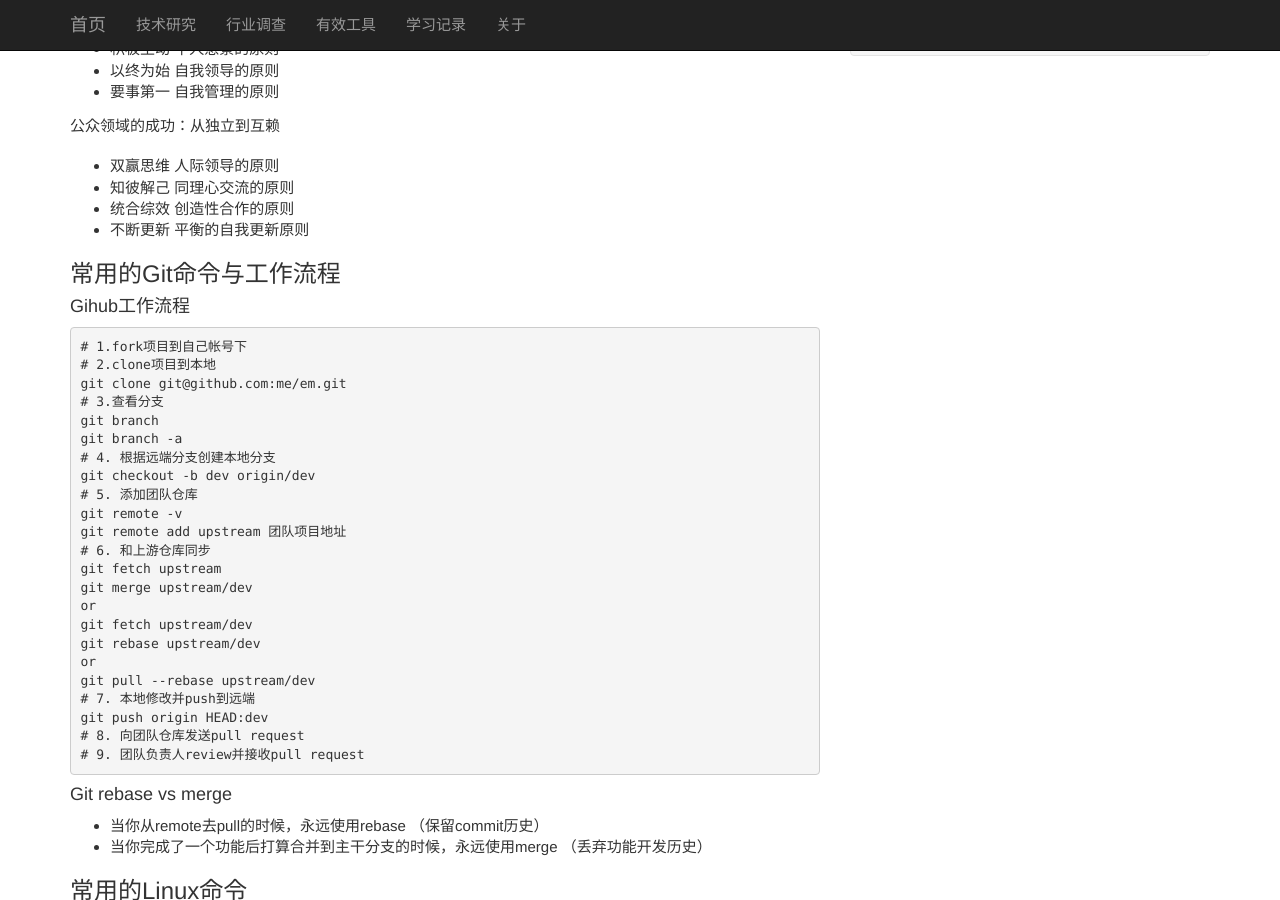
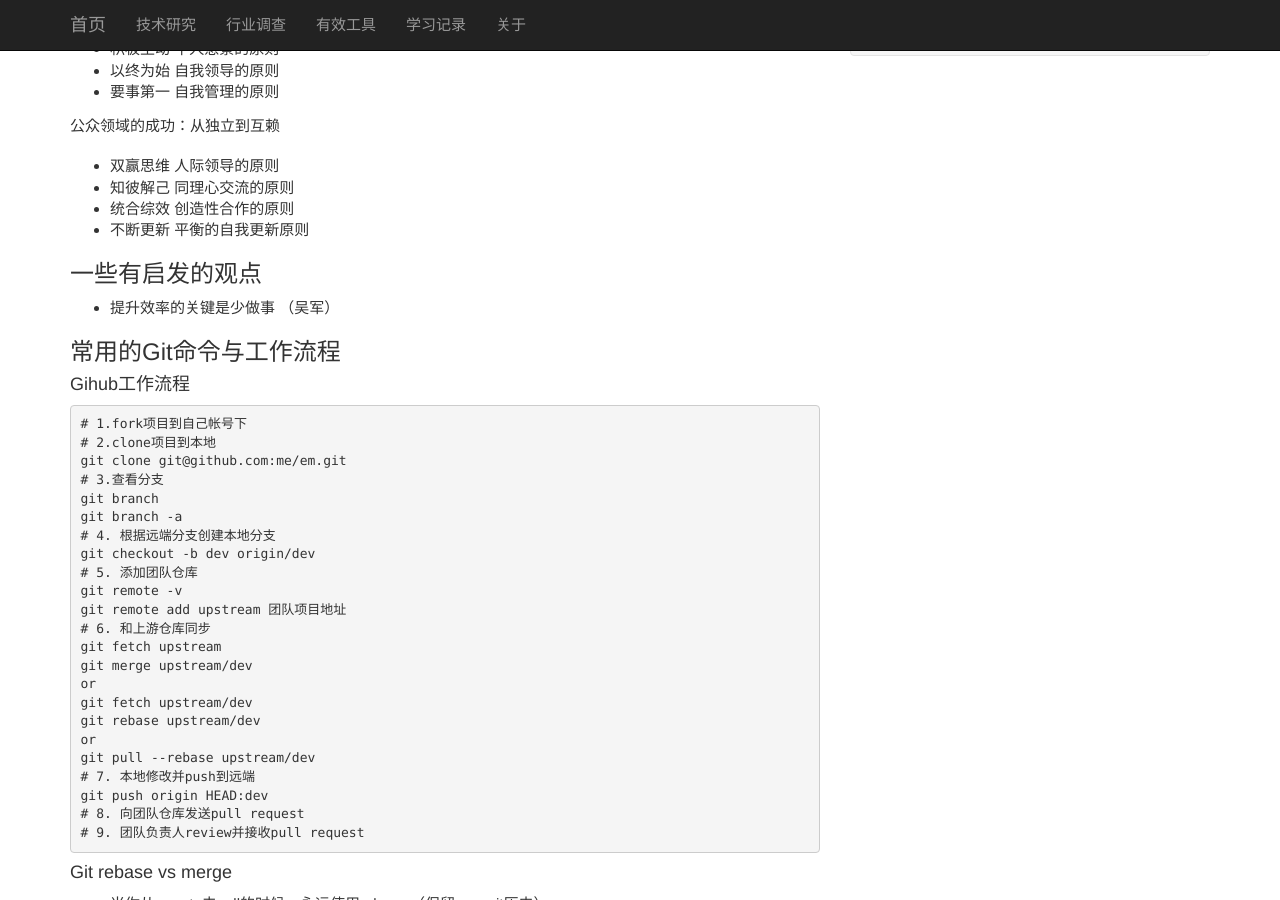
Before and after one commit to taogaocn/taogaocn, a Jekyll site: the page built from faqs.md, in a window 1280 px wide and 900 px high, scrolled down 365 px. Built offline with Jekyll 4.4.1, drawn with Linux system fonts in a browser that asks for light colours; comment, search, counter and statistics services are not loaded.

Commit message:
Update FAQS.

```diff
--- a/faqs.md
+++ b/faqs.md
@@ -28,6 +28,9 @@ title: "备忘"
 * 知彼解己 同理心交流的原则
 * 统合综效 创造性合作的原则
 * 不断更新 平衡的自我更新原则
+
+### 一些有启发的观点
+* 提升效率的关键是少做事 （吴军）
 
 ### 常用的Git命令与工作流程
 
```
